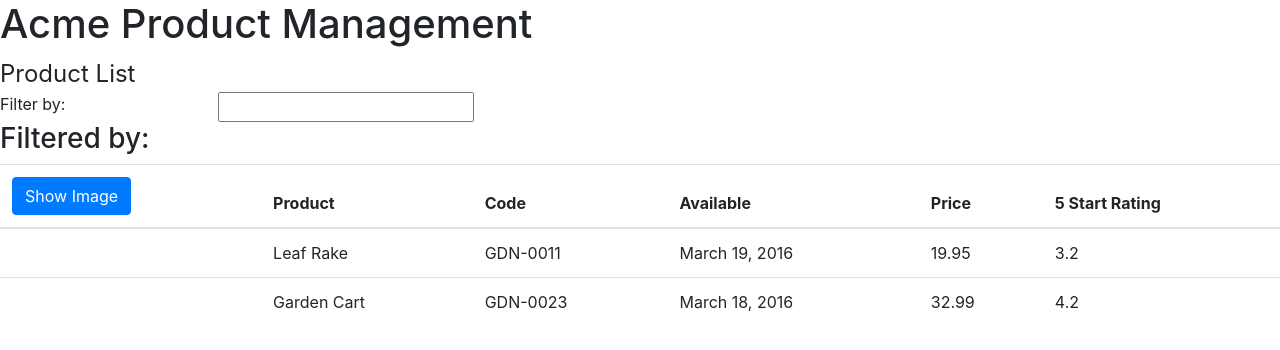
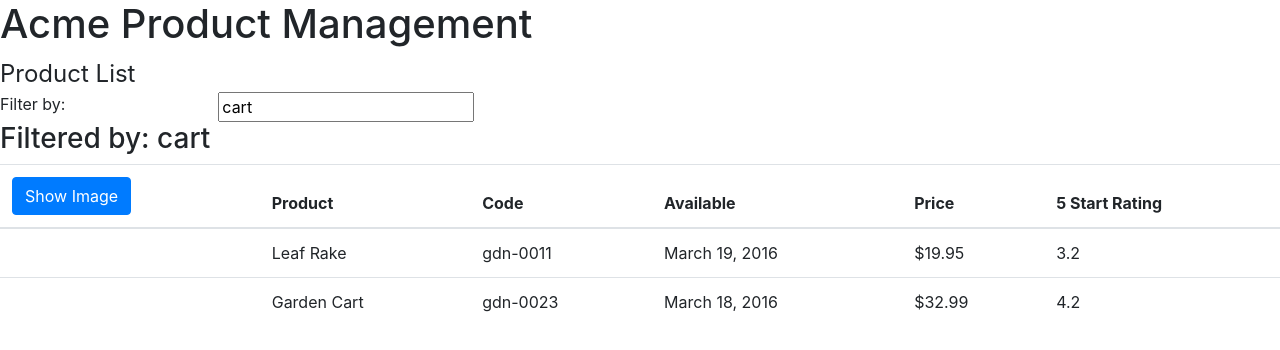
Before and after one commit to weumj/angular-getting_started, an Angular app: page / in a window 1280 px wide. Shown: the top 350 px of the page. Built offline with nearby package versions, Linux system fonts and the light colour scheme.

Commit message:
basic data-binding & pipes

```diff
--- a/src/app/app.module.ts
+++ b/src/app/app.module.ts
@@ -1,5 +1,6 @@
 import { BrowserModule } from '@angular/platform-browser';
 import { NgModule } from '@angular/core';
+import { FormsModule } from '@angular/forms';
 
 import { AppComponent } from './app.component';
 import { ProductListComponent } from './products/product-list.component';
@@ -10,7 +11,8 @@ import { ProductListComponent } from './products/product-list.component';
     ProductListComponent,
   ],
   imports: [
-    BrowserModule
+    BrowserModule,
+    FormsModule,
   ],
   providers: [],
   bootstrap: [AppComponent]
--- a/src/app/products/product-list.component.html
+++ b/src/app/products/product-list.component.html
@@ -6,12 +6,15 @@
         <div class="row">
             <div class="col-md-2">Filter by:</div>
             <div class="col-md-4">
-                <input type="text" />
+                <input
+                    type="text"
+                    [(ngModel)]='listFilter'
+                />
             </div>
         </div>
         <div class="row">
             <div class="col-md-6">
-                <h3>Filtered by: </h3>
+                <h3>Filtered by: {{listFilter}}</h3>
             </div>
         </div>
         <div class="table-responsive">
@@ -19,8 +22,11 @@
                 <thead>
                     <tr>
                         <th>
-                            <button class="btn btn-primary">
-                                Show Image
+                            <button
+                                class="btn btn-primary"
+                                (click)='toggleImage()'
+                            >
+                               {{showImage ? 'Hide' : 'Show'}} Image
                             </button>
                         </th>
                         <th>Product</th>
@@ -32,11 +38,19 @@
                 </thead>
                 <tbody>
                     <tr *ngFor="let item of products">
-                        <td></td>
+                        <td>
+                            <img
+                                *ngIf='showImage'
+                                [src]='item.imageUrl'
+                                [title]='item.productName'
+                                [style.width.px]='imageWidth'
+                                [style.margin.px]='imageMargin'
+                            >
+                        </td>
                         <td>{{ item.productName }}</td>
-                        <td>{{ item.productCode }}</td>
+                        <td>{{ item.productCode  | lowercase }}</td>
                         <td>{{ item.releaseDate }}</td>
-                        <td>{{ item.price }}</td>
+                        <td>{{ item.price | currency:'USD':true:'1.2-2' | lowercase }}</td>
                         <td>{{ item.starRating }}</td>
                     </tr>
                 </tbody>
--- a/src/app/products/product-list.component.ts
+++ b/src/app/products/product-list.component.ts
@@ -6,6 +6,10 @@ import { Component } from '@angular/core';
 })
 export class ProductListComponent {
     pageTitle = 'Product List';
+    imageWidth = 50;
+    imageMargin = 2;
+    showImage = false;
+    listFilter = 'cart';
     products: any[] = [
         {
             "productId": 1,
@@ -28,4 +32,8 @@ export class ProductListComponent {
             "imageUrl": "http://openclipart.org/image/300px/svg_to_png/58471/garden_cart.png"
         },
     ];
+
+    toggleImage(): void {
+        this.showImage = !this.showImage;
+    }
 }
```
